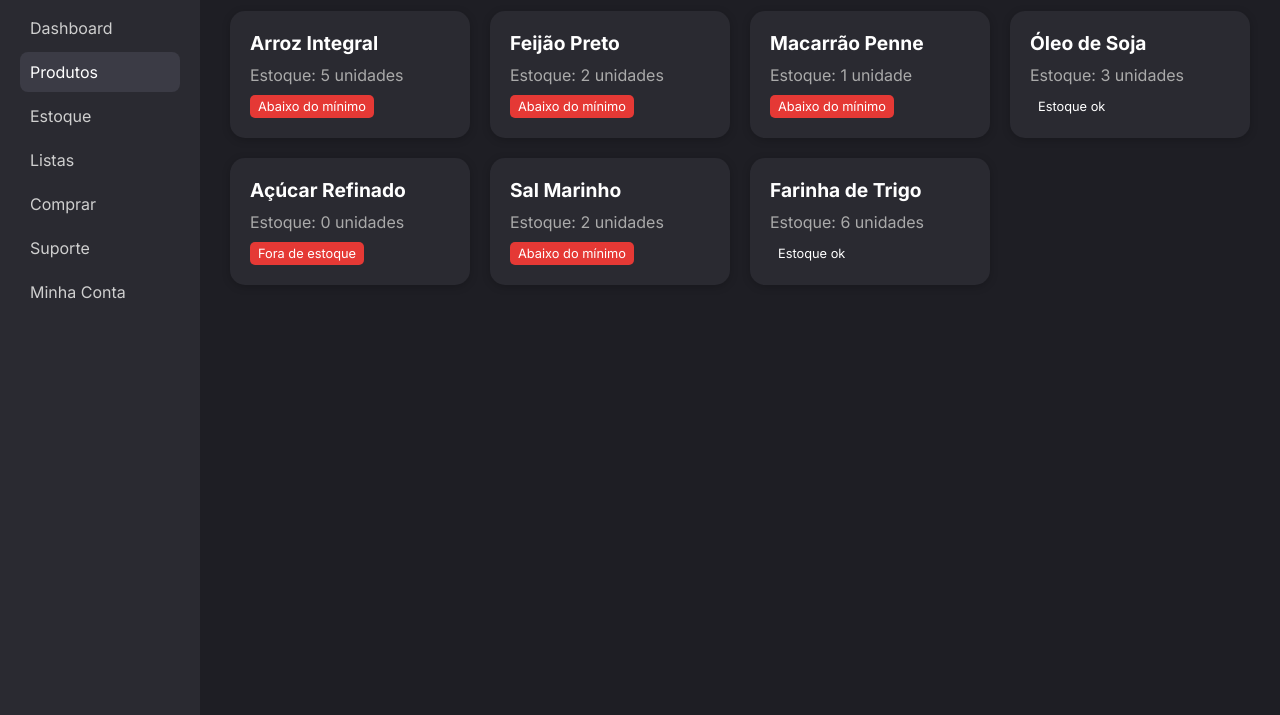
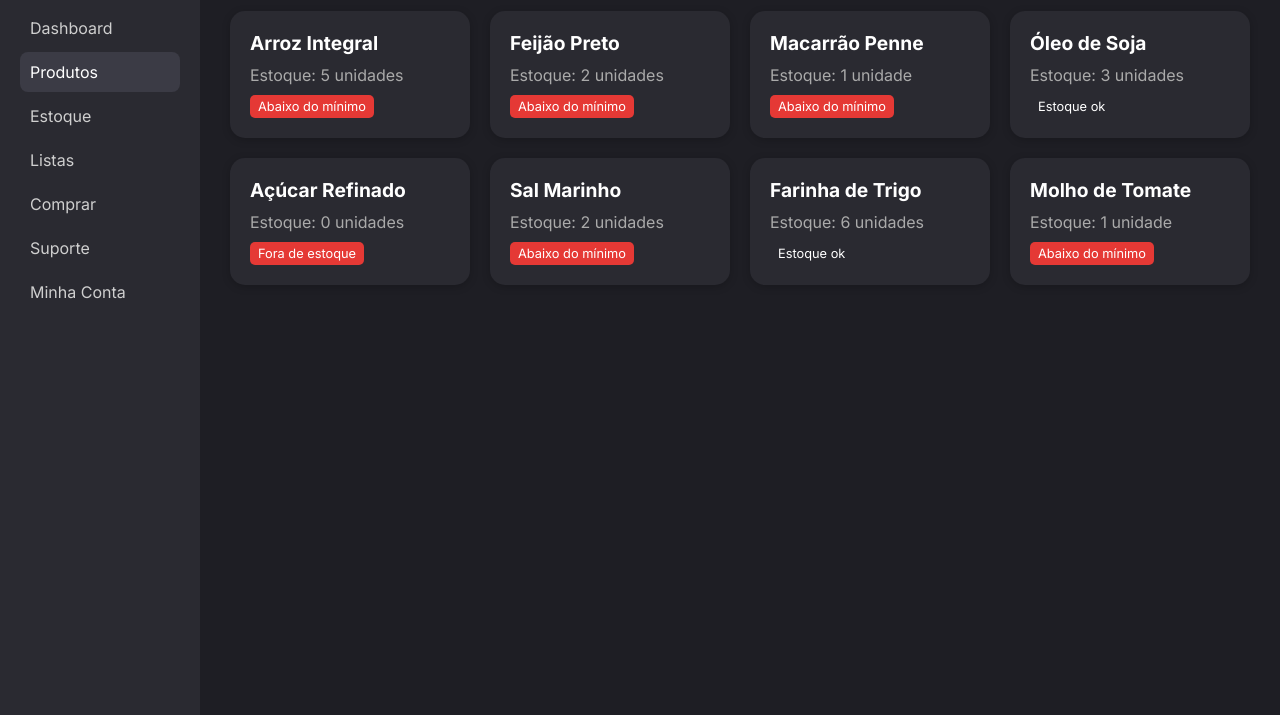
Before and after one commit to devmathsena/despenza, a website built with webpack: page src/products.html in a window 1280 px wide. Shown: the part 85-800 px from the top of the page. Built offline with nearby package versions, Linux system fonts and the light colour scheme.

Commit message:
Update products.html

```diff
--- a/src/products.html
+++ b/src/products.html
@@ -65,6 +65,11 @@
                 <p>Estoque: 6 unidades</p>
                 <span class="tag">Estoque ok</span>
             </div>
+            <div class="product-card">
+                <h3>Molho de Tomate</h3>
+                <p>Estoque: 1 unidade</p>
+                <span class="tag low-stock">Abaixo do mínimo</span>
+            </div>
         </div>
     </main>
 
```
